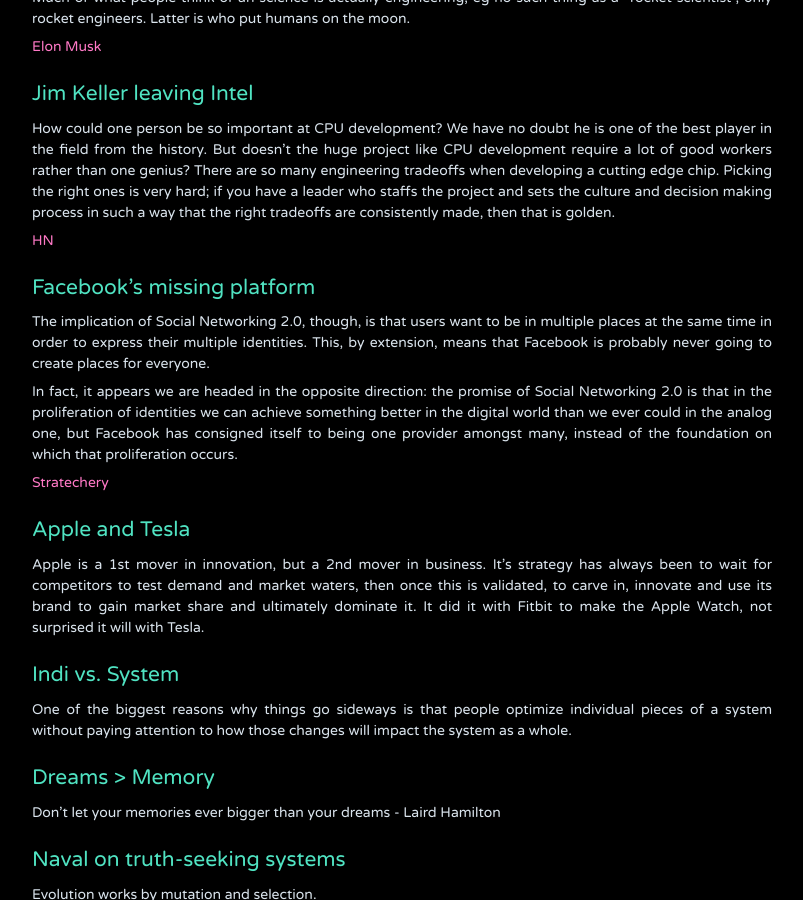
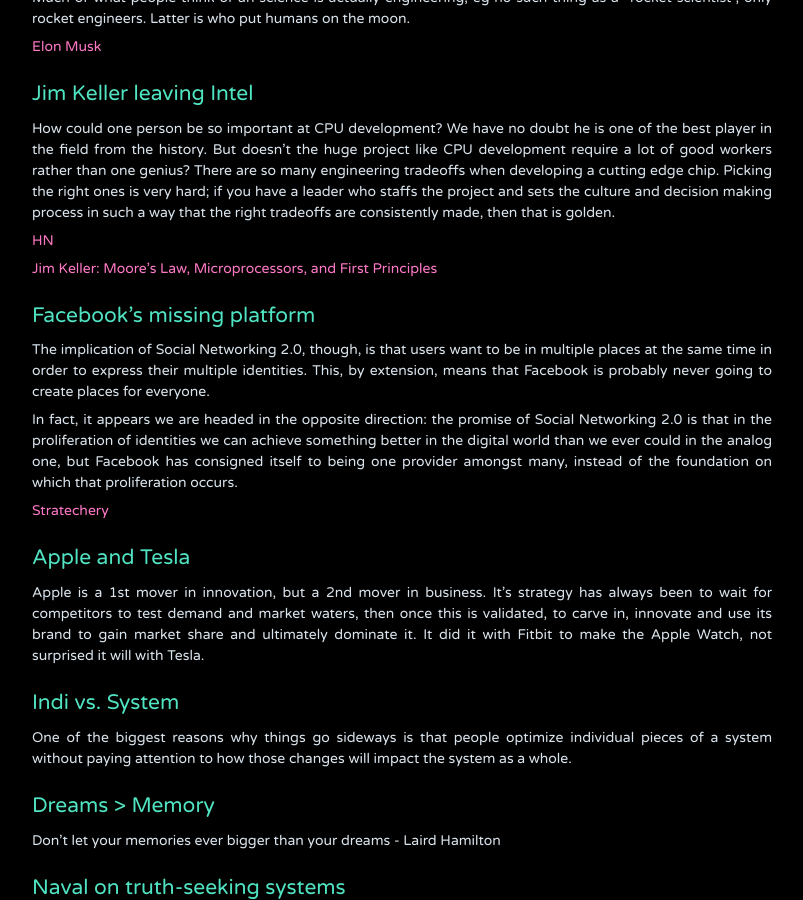
Before and after one commit to jithendrabsy/thoughts, a Jekyll site: the page built from _posts/2040-12-01-thinking.md, in a window 1280 px wide and 900 px high, scrolled down 858 px. Shown: the whole window, without its empty margins (238-1041 px from the left). Built offline with Jekyll 4.4.1, drawn with Linux system fonts in a browser that asks for light colours; nearby versions of some CDN libraries.

Commit message:
Update T

```diff
--- a/_posts/2040-12-01-thinking.md
+++ b/_posts/2040-12-01-thinking.md
@@ -35,6 +35,8 @@
 There are so many engineering tradeoffs when developing a cutting edge chip. Picking the right ones is very hard; if you have a leader who staffs the project and sets the culture and decision making process in such a way that the right tradeoffs are consistently made, then that is golden.
 
 [HN](https://news.ycombinator.com/item?id=23496083)
+
+[Jim Keller: Moore's Law, Microprocessors, and First Principles ](https://www.youtube.com/watch?v=Nb2tebYAaOA)
 
 
 ## Facebook’s missing platform
```
